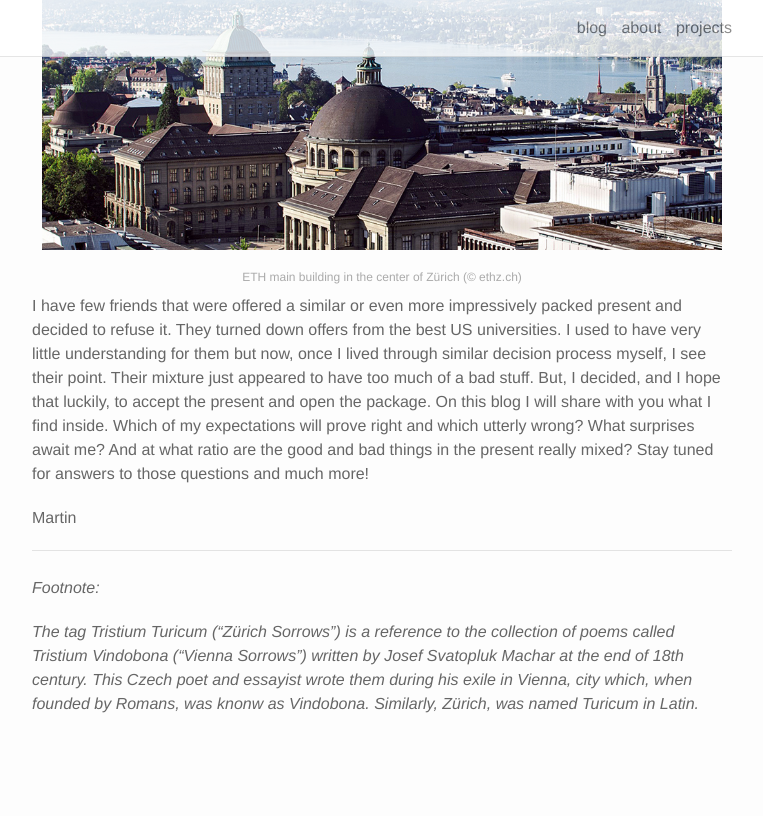
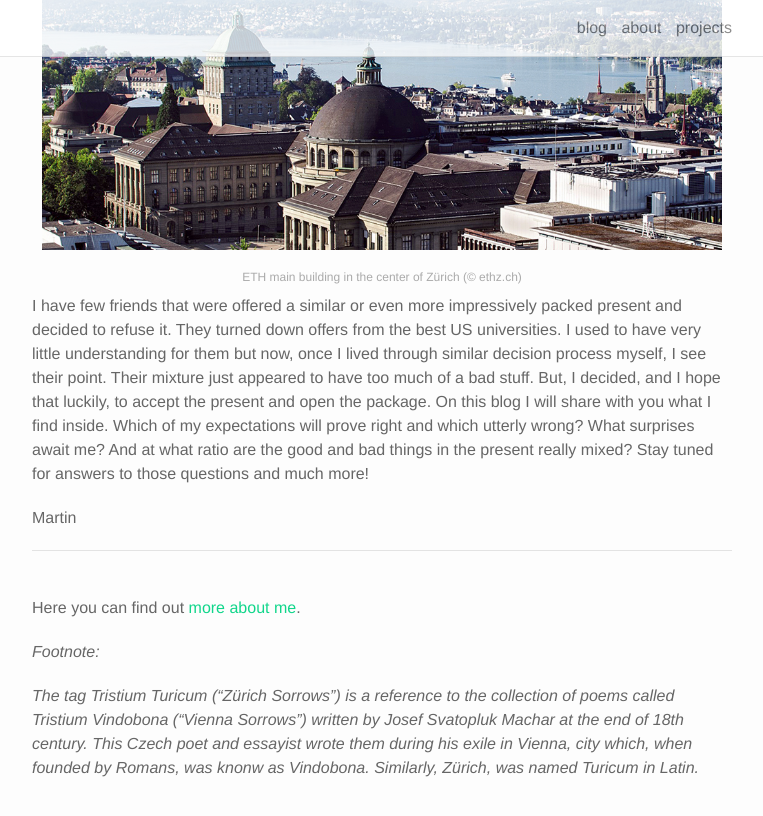
Before and after one commit to martinholub/martinholub.github.io, a Jekyll site: the page built from _posts/2016-10-01-ToAcceptOrNotToAccept.markdown, in a window 1280 px wide and 900 px high, scrolled down 1580 px. Shown: the top 816 px of the window, without its empty margins (258-1021 px from the left). Built offline with Jekyll 4.4.1, drawn with Linux system fonts in a browser that asks for light colours; nearby versions of some CDN libraries.

Commit message:
update first post

```diff
--- a/_posts/2016-10-01-ToAcceptOrNotToAccept.markdown
+++ b/_posts/2016-10-01-ToAcceptOrNotToAccept.markdown
@@ -36,6 +36,9 @@ Martin
 
 <hr>
 <br/>
+
+Here you can find out <a href="/about" target="blank">more about me</a>.
+
 *Footnote:*
 
 *The tag Tristium Turicum (“Zürich Sorrows”) is a reference to the collection of poems called Tristium Vindobona (“Vienna Sorrows”) written by Josef Svatopluk Machar at the end of 18th century. This Czech poet and essayist wrote them during his exile in Vienna, city which, when founded by Romans, was knonw as Vindobona. Similarly, Zürich, was named Turicum in Latin.*
```
